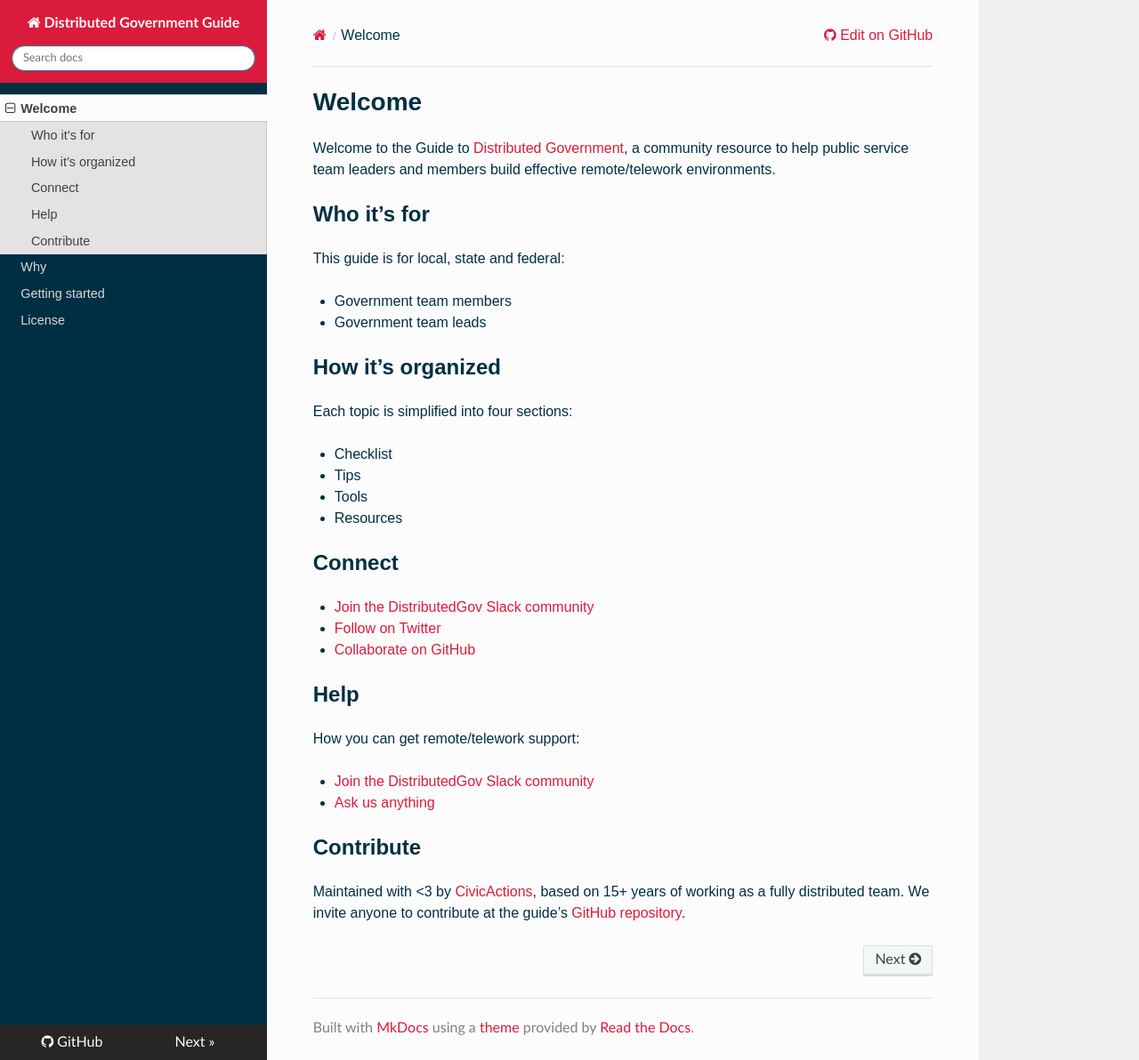
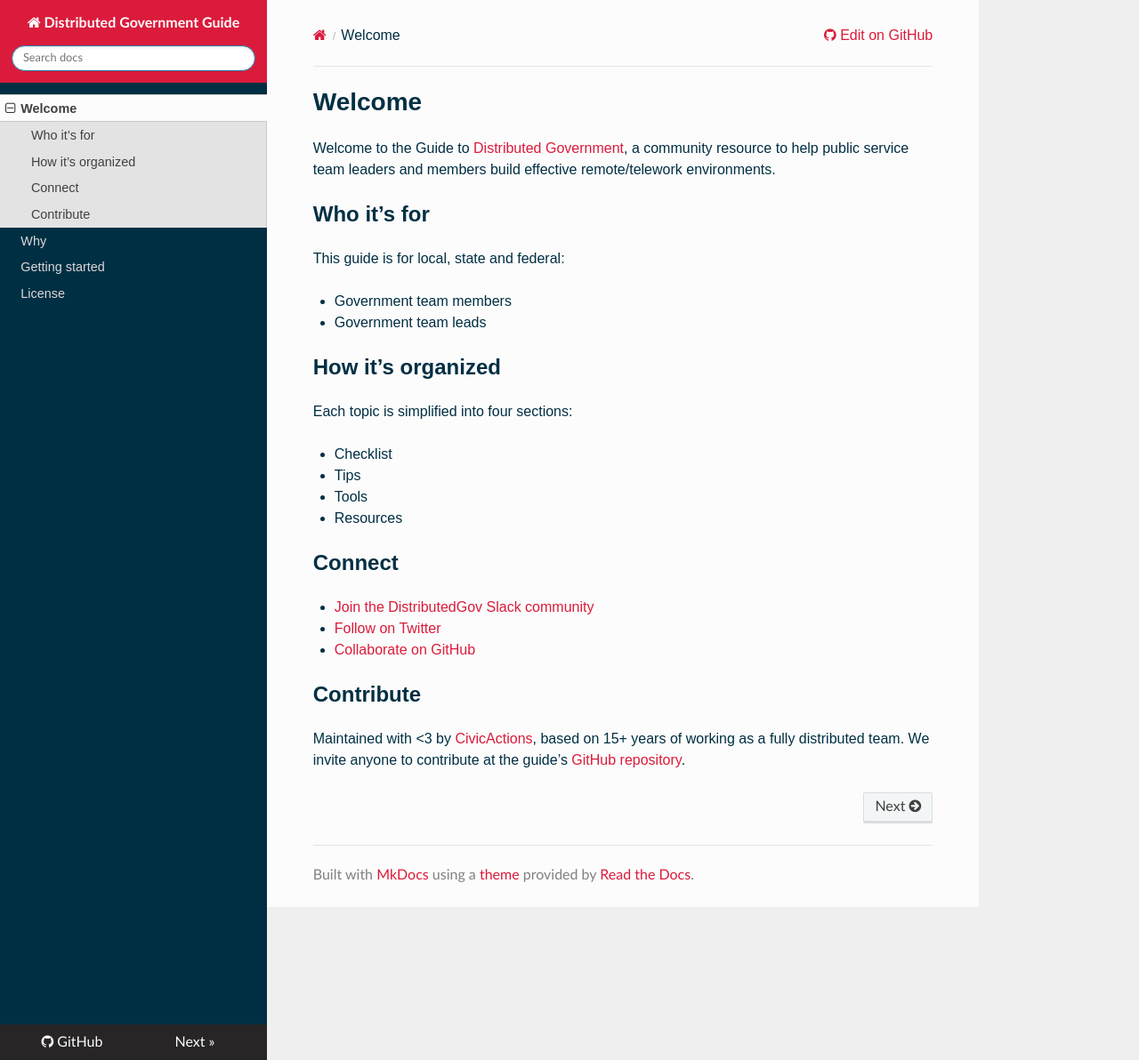
Before and after one commit to distributedgov/guide, an MkDocs documentation site: the page built from docs/README.md, in a window 1280 px wide and 1192 px high. Shown: the whole window at 89% size. Built offline with MkDocs 1.6.1, drawn with Linux system fonts in a browser that asks for light colours; nearby versions of some CDN libraries; old or Windows-style settings are respelled for this version of MkDocs.

Commit message:
Update README.md

```diff
--- a/docs/README.md
+++ b/docs/README.md
@@ -24,13 +24,6 @@ Each topic is simplified into four sections:
 * [Follow on Twitter](https://twitter.com/distributedgov)
 * [Collaborate on GitHub](https://github.com/distributedgov)
 
-## Help
-
-How you can get remote/telework support:
-
-* [Join the DistributedGov Slack community](https://distributedgov.herokuapp.com/)
-* [Ask us anything](https://docs.google.com/forms/d/e/1FAIpQLSe3EM481zf2DGmRhXbvrFdHLtbBxYH3pCOolznIfyOMk7IDzw/viewform?usp=sf_link)
-
 ## Contribute
 
 Maintained with <3 by [CivicActions](https://civicactions.com/), based on 15+ years of working as a fully distributed team. We invite anyone to contribute at the guide’s [GitHub repository](https://github.com/distributedgov/guide).
```
